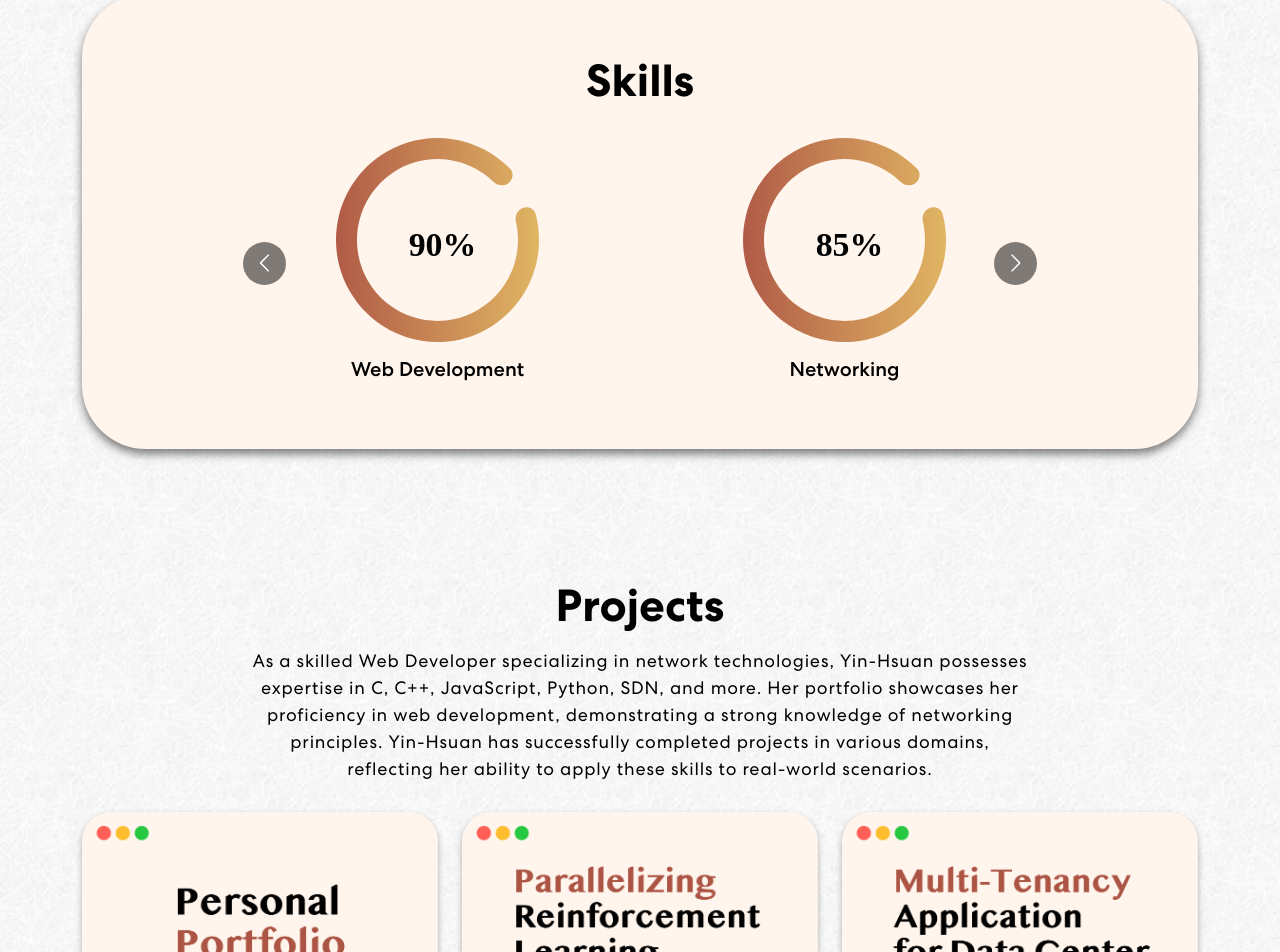
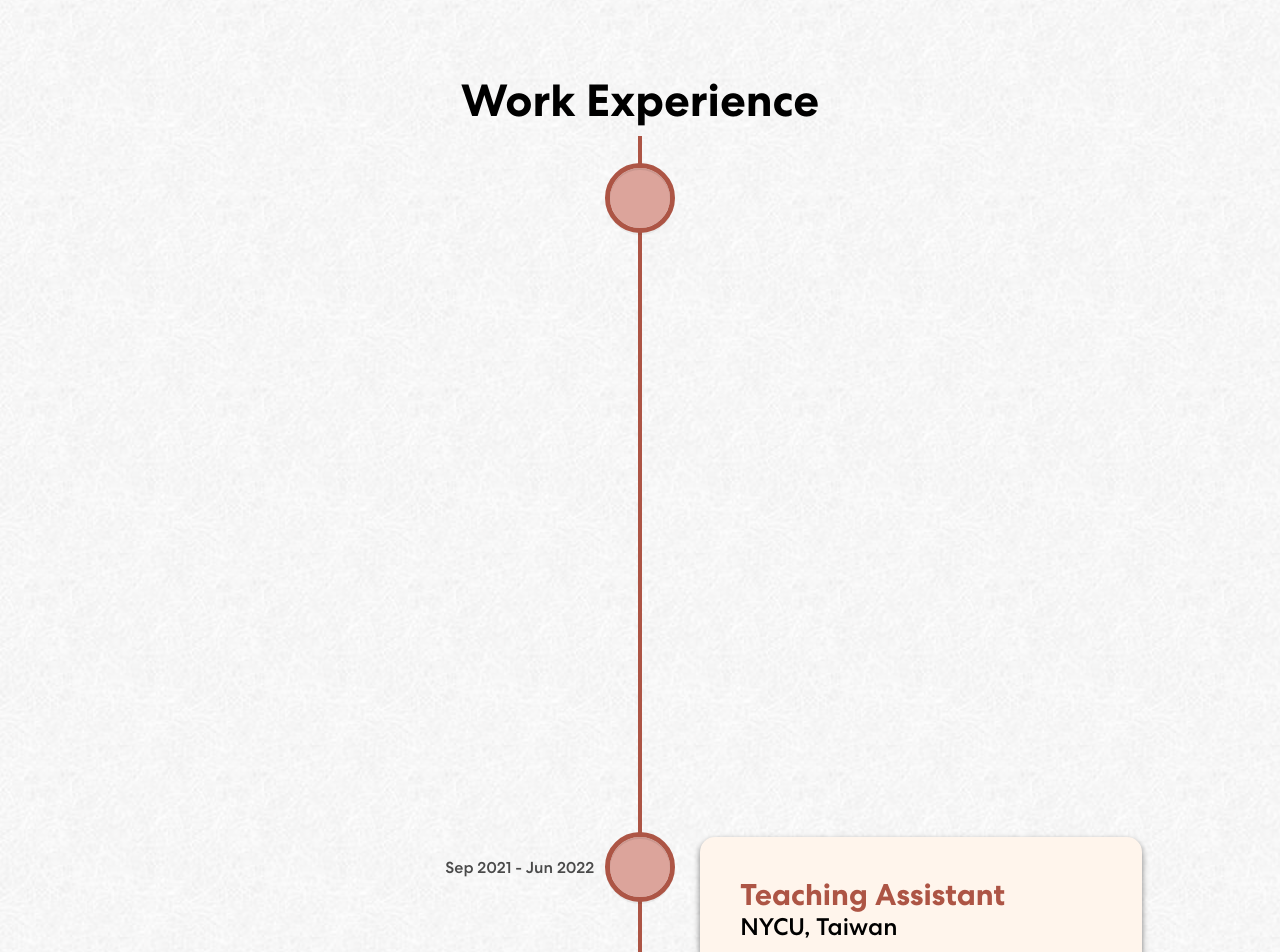
Before and after one commit to yinhsuan/portfolio, a React (Create React App) app: page / in a window 1280 px wide. Shown: the part 1640-2592 px from the top of the page. Built offline with nearby package versions, Linux system fonts and the light colour scheme.

Commit message:
add work experience

```diff
--- a/package.json
+++ b/package.json
@@ -23,6 +23,7 @@
     "react-router-dom": "^6.3.0",
     "react-router-hash-link": "^2.4.3",
     "react-scripts": "5.0.1",
+    "react-vertical-timeline-component": "^3.6.0",
     "web-vitals": "^2.1.4"
   },
   "scripts": {
@@ -52,6 +53,7 @@
     ]
   },
   "devDependencies": {
-    "gh-pages": "^5.0.0"
+    "gh-pages": "^5.0.0",
+    "@babel/plugin-proposal-private-property-in-object": "latest"
   }
 }
--- a/src/App.css
+++ b/src/App.css
@@ -345,7 +345,8 @@ nav.navbar .navbar-toggler[aria-expanded="true"] .navbar-toggler-icon {
 
 /************ Skills Css ************/
 .skill {
-  padding: 0 0 50px 0;
+  padding: 80px 0 80px 0;
+  /* padding: 80px, 0; */
   position: relative;
 }
 .skill h5 {
@@ -782,3 +783,82 @@ nav.navbar .navbar-toggler[aria-expanded="true"] .navbar-toggler-icon {
   letter-spacing: 0.5px;
   margin-top: 20px;
 }
+
+
+
+/************ Work Experience Css ************/
+
+/* custom-horizontal-line::before {
+  content: "";
+  position: absolute;
+  top: 22%;
+  left: 45%;
+  transform: translate(-50%, -50%);
+  width: 10%;
+  height: 2.5px;
+  background-color: rgb(33, 150, 243);
+}  */
+.custom-rounded-edge .vertical-timeline-element-content {
+  border-radius: 15px;
+  box-shadow: 0 3px 6px rgba(0, 0, 0, 0.5);
+  /* margin-bottom: 30px; */
+}
+
+.custom-rounded-edge .rounded-content {
+  border-radius: 10px;
+  overflow: hidden;
+}
+
+/* .custom-rounded-edge::before {
+  content: "";
+  position: absolute;
+  top: 0;
+  left: 50%;
+  transform: translateX(-50%);
+  width: 2px;
+  height: 100%;
+  background-color: #AD5545;
+} */
+
+
+.vertical-timeline.vertical-timeline--animate::before,
+.vertical-timeline.vertical-timeline--two-columns::before {
+  background-color: #AD5545;
+}
+.vertical-timeline-element-icon.bounce-in {
+  outline: 5px solid #AD5545;
+}
+
+.vertical-timeline-element-title {
+  color: #AD5545;
+  font-weight: bold;
+  font-size: 30px;
+}
+
+
+.rounded-content,
+.vertical-timeline-element-subtitle,
+.rounded-content p {
+  color: black;
+}
+/* box-shadow: 0 4px 8px rgba(0, 0, 0, 0.5); */
+
+/* .vertical-timeline-element-content-arrow {
+  box-shadow: 3px 3px 6px rgba(0, 0, 0, 0.5);
+} */
+
+.work_experience h2 {
+  color: #000000;
+	font-size: 45px;
+	font-weight: 700;
+  text-align: center;
+  font-weight: bold;
+  /* margin-bottom: 30px; */
+  /* margin: 14px auto 30px auto; */
+}
+
+.work_experience {
+  padding: 80px 0;
+  position: relative;
+  overflow-x: hidden;
+}
--- a/src/App.js
+++ b/src/App.js
@@ -9,6 +9,7 @@ import { Projects } from "./components/Projects";
 import { Blog } from "./components/Blog";
 import { Contact } from "./components/Contact";
 import { Footer } from "./components/Footer";
+import WorkExperience from "./components/WorkExperience";
 
 const App = () => {
   return (
@@ -16,6 +17,7 @@ const App = () => {
       <NavBar />
       <Banner />
       <About />
+      <WorkExperience />
       <Skills />
       <Projects />
       {/* <Blog /> */}
--- a/src/components/About.js
+++ b/src/components/About.js
@@ -27,7 +27,7 @@ export const About = () => {
                 <div className={isVisible ? "animate__animated animate__fadeIn" : ""}> */}
                     <div>
                         <h2>About</h2>
-                        <p>Yin-Hsuan is a highly skilled Web Developer with expertise in network specialization and over 3 years of industry experience. During her time at Microsoft Taiwan, she successfully developed a medical system for healthcare professionals, effectively resolving more than 40 billing issues within a year. Her specialization lies in Software-Defined Network (SDN) and optical edge data center networking systems, where she has demonstrated exceptional proficiency.</p>
+                        <p>Yin-Hsuan is a highly skilled Web Developer with expertise in network specialization and 3 years of industry experience. During her time at Microsoft Taiwan, she successfully developed a medical system for healthcare professionals, effectively resolving more than 40 billing issues within a year. Her specialization lies in Software-Defined Network (SDN) and optical edge data center networking systems, where she has demonstrated exceptional proficiency.</p>
                         <p>In 2023, Yin-Hsuan showcased her passion for innovation by creating an open-source personal portfolio using React on GitHub. She is committed to delivering user-centric tools and continuously enhancing her skills to provide innovative solutions. With her strong background in web development and network technologies, Yin-Hsuan is a valuable asset capable of delivering exceptional results.</p>
                     </div>
                 {/* </div>}
--- /dev/null
+++ b/src/components/WorkExperience.js
@@ -0,0 +1,99 @@
+import { VerticalTimeline, VerticalTimelineElement } from 'react-vertical-timeline-component';
+import 'react-vertical-timeline-component/style.min.css';
+import { Container } from "react-bootstrap";
+
+const WorkIcon = () => <i className="fas fa-briefcase" />;
+const SchoolIcon = () => <i className="fas fa-graduation-cap" />;
+const StarIcon = () => <i className="fas fa-star" />;
+
+const WorkExperience = () => {
+  return (
+    <section className="work_experience" id="work_experience">
+      <Container>
+        <h2>Work Experience</h2>
+        <VerticalTimeline>
+          <VerticalTimelineElement
+            className="vertical-timeline-element--work custom-rounded-edge "
+            contentStyle={{ background: 'rgb(255, 245, 236)', color: 'black', padding: "40px"
+                            // paddingTop: "40px", paddingBottom: "40px", paddingLeft: "40px", paddingRight: "40px"
+                          }}
+            // contentArrowStyle={{
+            //   borderRight: '7px solid rgb(255, 245, 236)',
+            //   // boxShadow: '0 3px 0 rgba(0, 0, 0, 0.3)'
+            // }}
+            contentArrowStyle={{ display: 'none' }}
+
+            date="Jun 2022 - Today"
+            iconStyle={{ background: 'rgb(220, 164, 155)', color: '#fff' }}
+            icon={<WorkIcon />}
+          >
+            <div className="rounded-content">
+              <h3 className="vertical-timeline-element-title">Research Assistant</h3>
+              <h4 className="vertical-timeline-element-subtitle">GeNopsys Technologies, Taiwan</h4>
+              <br></br>
+              <ul>
+                <li>Developed a dashboard for an optical edge data center networking system, showcasing the capability of the traffic load balancing algorithm of OPTUNS across 4 dimensions : real-time system load, traffic distribution, resource utilization, and system capacity</li>
+                <br></br>
+                <li>Developed automated testing pipelines, resulting in a 30% improvement in testing efficiency by reducing the time required for testing. Created visualizations to analyze the differences in Round-Trip Time (RTT) values after component faults in 8 different faulty cases</li>
+                <br></br>
+                <li>Resolved technical issues across 4 types of physical machines, including servers, ToR switches, OADSs, and OSISs and addressed network slowdowns to ensure optimal system performance</li>
+              </ul>
+              {/* <p>User Experience, Visual Design</p> */}
+            </div>
+          </VerticalTimelineElement>
+
+          <VerticalTimelineElement
+            className="vertical-timeline-element--work custom-rounded-edge "
+            contentStyle={{ background: 'rgb(255, 245, 236)', color: 'black', padding: "40px" }}
+            contentArrowStyle={{ display: 'none' }}
+
+            date="Sep 2021 - Jun 2022"
+            iconStyle={{ background: 'rgb(220, 164, 155)', color: '#fff' }}
+            icon={<WorkIcon />}
+          >
+            <div className="rounded-content">
+              <h3 className="vertical-timeline-element-title">Teaching Assistant</h3>
+              <h4 className="vertical-timeline-element-subtitle">NYCU, Taiwan</h4>
+              <br></br>
+              <ul>
+                <li>Served as a Teaching Assistant (TA) for the courses ”Data Structure” (Sep 2021 - Jan 2022) and ”Operating System” (Feb 2022 - Jun 2022)</li>
+                <br></br>
+                <li>Provided academic support to 170+ students by addressing their questions. Designed 30+ questions for assignments and exams, providing detailed feedback and assessment to students</li>
+              </ul>
+            </div>
+          </VerticalTimelineElement>
+
+          <VerticalTimelineElement
+            className="vertical-timeline-element--work custom-rounded-edge "
+            contentStyle={{ background: 'rgb(255, 245, 236)', color: 'black', padding: "40px" }}
+            contentArrowStyle={{ display: 'none' }}
+
+            date="Sep 2021 - Jun 2022"
+            iconStyle={{ background: 'rgb(220, 164, 155)', color: '#fff' }}
+            icon={<WorkIcon />}
+          >
+            <div className="rounded-content">
+              <h3 className="vertical-timeline-element-title">Software Intern</h3>
+              <h4 className="vertical-timeline-element-subtitle">Microsoft, Taiwan</h4>
+              <br></br>
+              <ul>
+                <li>Developed a web page using the ASP.NET MVC framework for healthcare professionals to search for patients. Utilized Knockout.js for visualizing billing data and leveraged C# for service development to process and retrieve data from MSSQL</li>
+                <br></br>
+                <li>Maintained and resolved issues related to service models, including frontend, backend, and database. Successfully addressed 40+ billing-related issues</li>
+                <br></br>
+                <li>Organized an orientation for 100+ interns, facilitating relationships across 11 departments</li>
+                <br></br>
+                <li>Served as a campus ambassador and organized a campus forum with 100+ participants</li>
+              </ul>
+            </div>
+          </VerticalTimelineElement>
+
+
+
+        </VerticalTimeline>
+      </Container>
+      </section>
+  );
+};
+
+export default WorkExperience;
```
Also changed, not shown: 2 other files (tests, documents, lock files or other folders).
